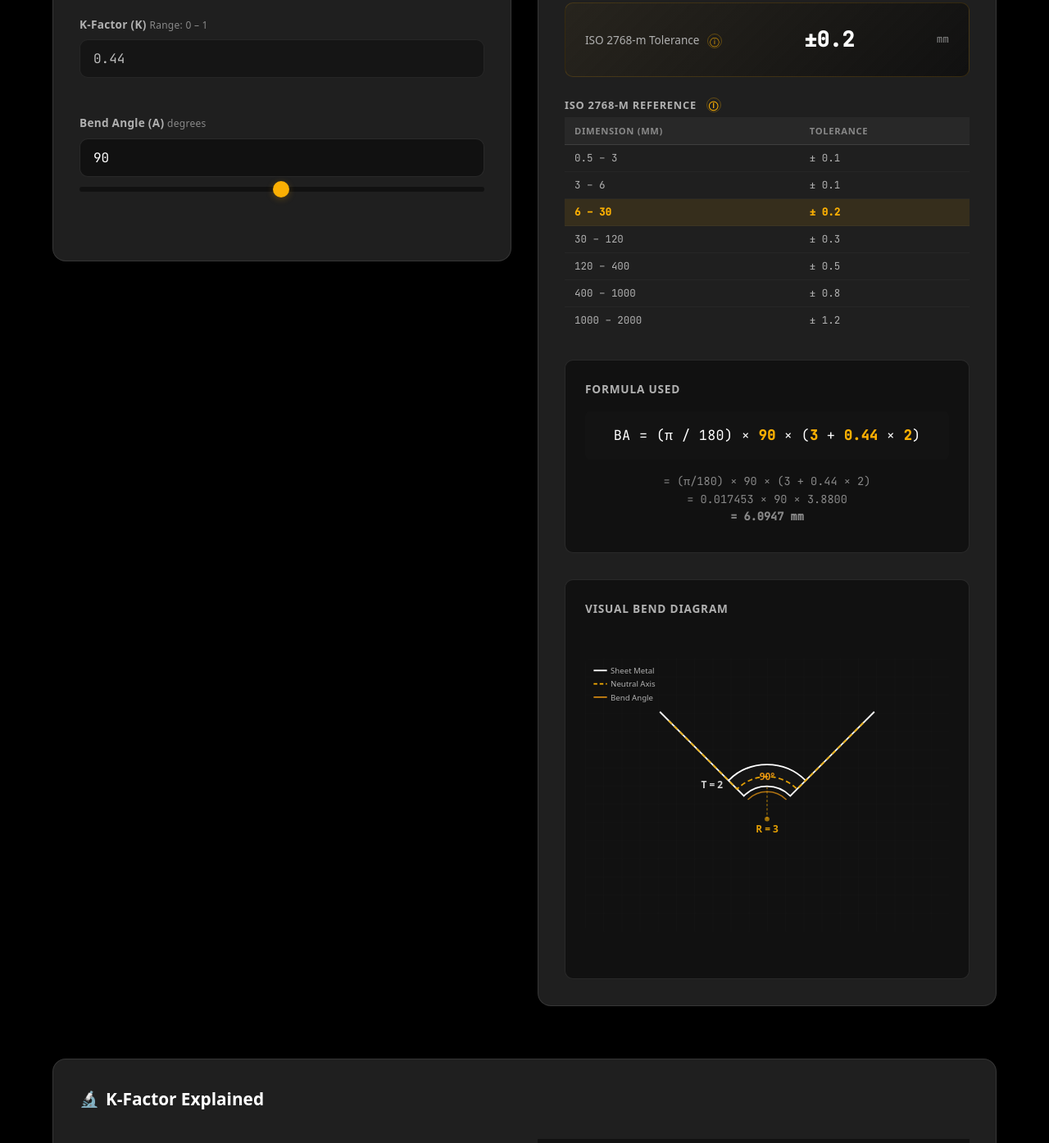
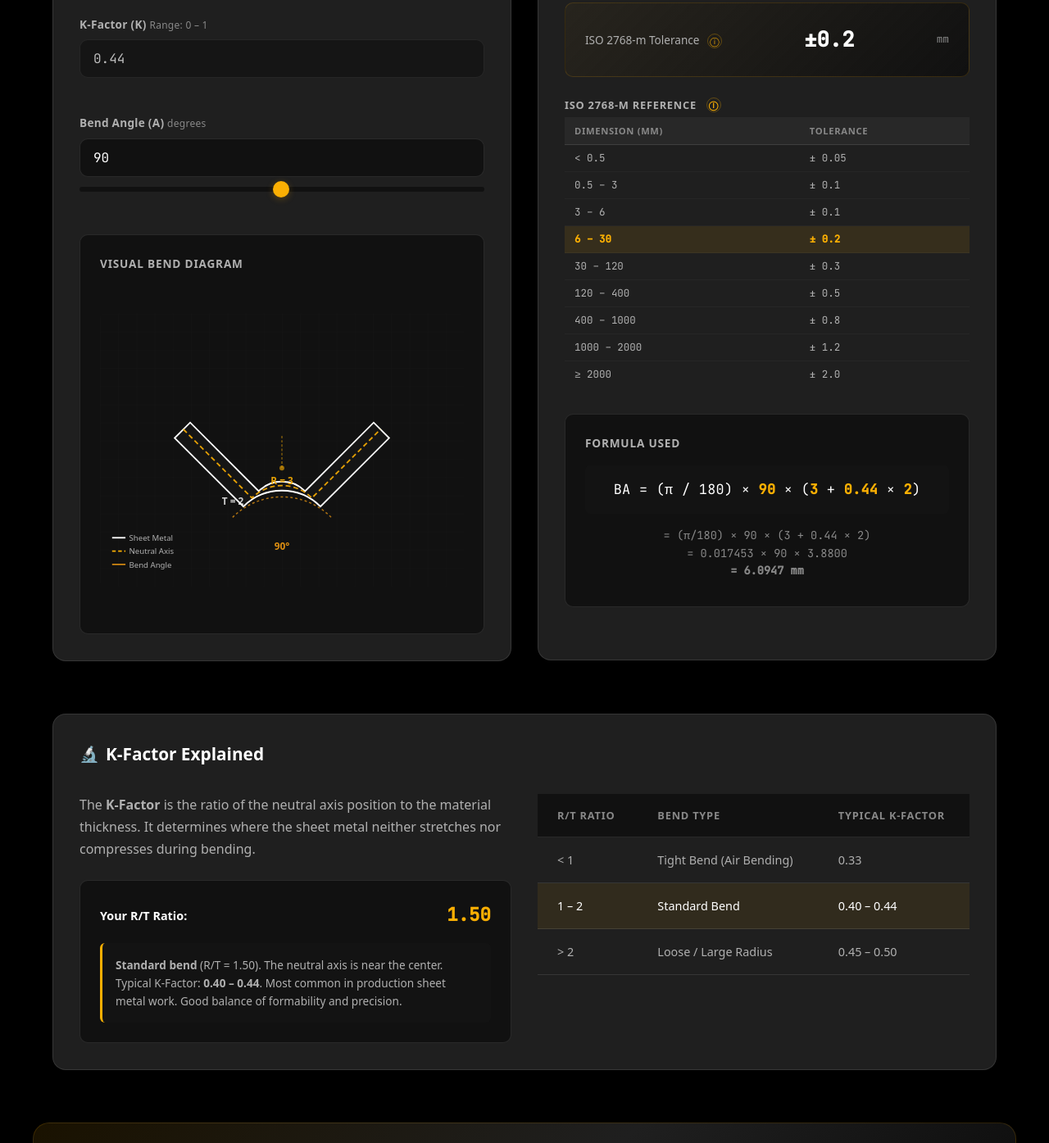
Before and after one commit to intilligentidiot/TMD-tool, a plain HTML site: page index.html in a window 1280 px wide. Shown: the part 869-2264 px from the top of the page at 82% size. Drawn offline with Linux system fonts and the light colour scheme.

Commit message:
changesh

```diff
--- a/index.html
+++ b/index.html
@@ -210,6 +210,17 @@
                         <span class="error-msg" id="angle-error"></span>
                     </div>
                 </form>
+
+                <!-- SVG Diagram -->
+                <div class="diagram-box" style="margin-top: 24px;">
+                    <h3>Visual Bend Diagram</h3>
+                    <div class="svg-container" id="svgContainer">
+                        <svg id="bendDiagram" viewBox="0 0 600 450" xmlns="http://www.w3.org/2000/svg"
+                            aria-label="Dynamic bend cross-section diagram">
+                            <!-- Populated by JS -->
+                        </svg>
+                    </div>
+                </div>
             </div>
 
             <!-- ---- RESULTS PANEL ---- -->
@@ -266,6 +277,11 @@
                                 </tr>
                             </thead>
                             <tbody>
+                                <tr data-range="0-0.5">
+                                    <td>
+                                        < 0.5</td>
+                                    <td>± 0.05</td>
+                                </tr>
                                 <tr data-range="0.5-3">
                                     <td>0.5 – 3</td>
                                     <td>± 0.1</td>
@@ -294,6 +310,10 @@
                                     <td>1000 – 2000</td>
                                     <td>± 1.2</td>
                                 </tr>
+                                <tr data-range="2000-999999">
+                                    <td>≥ 2000</td>
+                                    <td>± 2.0</td>
+                                </tr>
                             </tbody>
                         </table>
                     </div>
@@ -312,16 +332,6 @@
                     </div>
                 </div>
 
-                <!-- SVG Diagram -->
-                <div class="diagram-box">
-                    <h3>Visual Bend Diagram</h3>
-                    <div class="svg-container" id="svgContainer">
-                        <svg id="bendDiagram" viewBox="0 0 600 450" xmlns="http://www.w3.org/2000/svg"
-                            aria-label="Dynamic bend cross-section diagram">
-                            <!-- Populated by JS -->
-                        </svg>
-                    </div>
-                </div>
             </div>
         </div>
     </main>
--- a/script.js
+++ b/script.js
@@ -210,6 +210,8 @@
     // ──────── ISO 2768-m TOLERANCE ────────
     function getISO2768Tolerance(lengthMM) {
         // ISO 2768-m (medium) general tolerance ranges
+        if (lengthMM <= 0) return null;
+        if (lengthMM > 0 && lengthMM < 0.5) return { tol: 0.05, label: '±0.05' };
         if (lengthMM >= 0.5 && lengthMM < 3) return { tol: 0.1, label: '±0.1' };
         if (lengthMM >= 3 && lengthMM < 6) return { tol: 0.1, label: '±0.1' };
         if (lengthMM >= 6 && lengthMM < 30) return { tol: 0.2, label: '±0.2' };
@@ -217,7 +219,8 @@
         if (lengthMM >= 120 && lengthMM < 400) return { tol: 0.5, label: '±0.5' };
         if (lengthMM >= 400 && lengthMM < 1000) return { tol: 0.8, label: '±0.8' };
         if (lengthMM >= 1000 && lengthMM < 2000) return { tol: 1.2, label: '±1.2' };
-        return null; // Outside standard range
+        if (lengthMM >= 2000) return { tol: 2.0, label: '±2.0' };
+        return null;
     }
 
     // ──────── CORE CALCULATION ────────
@@ -337,7 +340,7 @@
         const svg = dom.bendDiagram;
         const w = 600, h = 450;
 
-        // Normalize dimensions for display — balanced scale
+        // Normalize dimensions for display — large scale
         const maxDim = Math.max(R + T, 5);
         const scale = Math.min(150 / maxDim, 18);
 
@@ -350,19 +353,20 @@
 
         // Center point of the bend arc
         const cx = w / 2;
-        const cy = h / 2 + 40;
+        const cy = h / 2 + 30; // Better center alignment
 
         // Leg length (the straight sections)
         const legLen = 160;
 
-        // Start angle: the bend opens symmetrically upward
-        const startAngle = Math.PI / 2 + halfAngle;
-        const endAngle = Math.PI / 2 - halfAngle;
+        // Start angle: the bend opens symmetrically upward (arc is at the bottom)
+        // We pivot around 3*PI/2 (270 degrees) so the center of the arc is down.
+        const startAngle = (3 * Math.PI / 2) - halfAngle;
+        const endAngle = (3 * Math.PI / 2) + halfAngle;
 
         // Helper: point on circle
         const ptOnCircle = (cx, cy, r, angle) => ({
             x: cx + r * Math.cos(angle),
-            y: cy - r * Math.sin(angle)
+            y: cy - r * Math.sin(angle) // Note: SVG y is inverted, so this assumes normal Cartesian +y is up
         });
 
         // Arc points
@@ -377,8 +381,12 @@
         const nEnd = ptOnCircle(cx, cy, neutralR, endAngle);
 
         // Leg directions (tangent to arc at endpoints)
-        const leftLegDir = { x: -Math.sin(startAngle), y: Math.cos(startAngle) };
-        const rightLegDir = { x: Math.sin(endAngle), y: -Math.cos(endAngle) };
+        // Derivatives of ptOnCircle: dx/dtheta = -r*sin(theta), dy/dtheta = -r*cos(theta)
+        // Since we want the legs to go OUTWARD from the arc ends:
+        // For startAngle (left side), theta is decreasing, so we take the NEGATIVE derivative
+        // For endAngle (right side), theta is increasing, so we take the POSITIVE derivative
+        const leftLegDir = { x: Math.sin(startAngle), y: Math.cos(startAngle) };
+        const rightLegDir = { x: -Math.sin(endAngle), y: -Math.cos(endAngle) };
 
         // Leg endpoints
         const iLeftLeg = { x: iStart.x + leftLegDir.x * legLen, y: iStart.y + leftLegDir.y * legLen };
@@ -444,7 +452,7 @@
 
         // Labels — larger fonts
         svgContent += `
-            <text x="${cx}" y="${cy + 22}" text-anchor="middle"
+            <text x="${cx}" y="${cy + Math.max(sR / 2, 20)}" text-anchor="middle"
                   font-family="system-ui, sans-serif" font-size="16" font-weight="600" fill="#FBAF03" opacity="0.9">
                 R = ${R}
             </text>`;
@@ -453,28 +461,30 @@
         const tLabelAngle = startAngle;
         const tMid = ptOnCircle(cx, cy, sR + sT / 2, tLabelAngle);
         svgContent += `
-            <text x="${tMid.x - 40}" y="${tMid.y}" text-anchor="middle"
+            <text x="${tMid.x - 30}" y="${tMid.y + 10}" text-anchor="middle"
                   font-family="system-ui, sans-serif" font-size="16" font-weight="600" fill="#ffffff" opacity="0.8">
                 T = ${T}
             </text>`;
 
-        // Angle arc indicator — larger
-        const angleArcR = 45;
+        // Angle arc indicator
+        // Since diagram is inverted (pivoting around 270 deg / 3*PI/2), the angle arc is drawn at the top or bottom
+        // We'll draw it tracking the outer radius
+        const angleArcR = sOR + 25;
         const angStart = ptOnCircle(cx, cy, angleArcR, startAngle);
         const angEnd = ptOnCircle(cx, cy, angleArcR, endAngle);
-        const angleLabel = ptOnCircle(cx, cy, angleArcR + 20, Math.PI / 2);
+        const angleLabel = ptOnCircle(cx, cy, angleArcR + 20, 3 * Math.PI / 2);
         svgContent += `
             <path d="M ${angStart.x.toFixed(1)} ${angStart.y.toFixed(1)}
                      A ${angleArcR} ${angleArcR} 0 ${largeArc} 1 ${angEnd.x.toFixed(1)} ${angEnd.y.toFixed(1)}"
-                  fill="none" stroke="#f39c12" stroke-width="2" opacity="0.7"/>
+                  fill="none" stroke="#f39c12" stroke-width="2" stroke-dasharray="4 4" opacity="0.7"/>
             <text x="${angleLabel.x}" y="${angleLabel.y}" text-anchor="middle"
                   font-family="system-ui, sans-serif" font-size="16" font-weight="600" fill="#f39c12" opacity="0.9">
                 ${angleDeg}°
             </text>`;
 
-        // Legend — larger
+        // Legend — moved to bottom left to prevent overlap with the large diagram
         svgContent += `
-            <g transform="translate(14, 20)">
+            <g transform="translate(20, 370)">
                 <line x1="0" y1="0" x2="22" y2="0" stroke="#ffffff" stroke-width="2.5"/>
                 <text x="28" y="5" font-family="system-ui, sans-serif" font-size="13" fill="#b0b0b0">Sheet Metal</text>
                 <line x1="0" y1="22" x2="22" y2="22" stroke="#FBAF03" stroke-width="2.5" stroke-dasharray="6 4"/>
```
